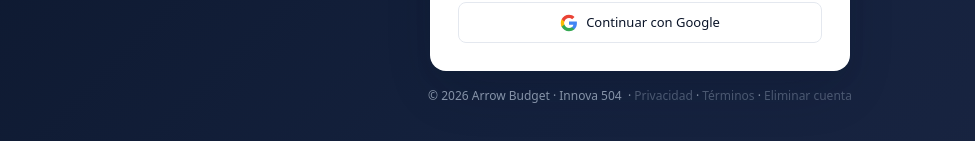
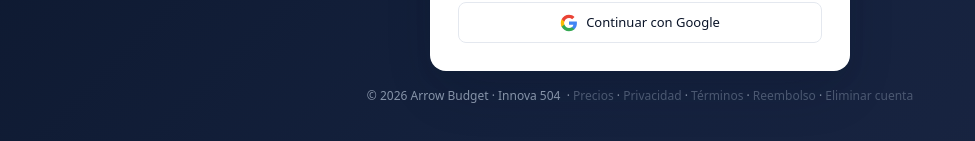
Before and after one commit to martinezsamuel9-oss/ArrowBudget, a React (Vite) app in the folder frontend/: page /login in a window 1280 px wide. Shown: the part 607-748 px from the top of the page, without its empty margins (0-975 px from the left). Built offline with nearby package versions, Linux system fonts and the light colour scheme; no server answers.

Commit message:
feat: agregar Precios y Reembolso al footer del login

```diff
--- a/frontend/src/pages/LoginPage.jsx
+++ b/frontend/src/pages/LoginPage.jsx
@@ -357,9 +357,13 @@ export default function LoginPage() {
       {/* Footer */}
       <div style={{ textAlign: 'center', padding: '16px 24px', fontSize: 12, color: 'var(--c-text-3)' }}>
         &copy; {new Date().getFullYear()} Arrow Budget · Innova 504 &nbsp;·&nbsp;
+        <a href="/planes" target="_blank" style={{ color: 'var(--c-text-2)', textDecoration: 'none' }}>Precios</a>
+        &nbsp;·&nbsp;
         <a href="/privacidad.html" target="_blank" style={{ color: 'var(--c-text-2)', textDecoration: 'none' }}>Privacidad</a>
         &nbsp;·&nbsp;
         <a href="/terminos.html" target="_blank" style={{ color: 'var(--c-text-2)', textDecoration: 'none' }}>Términos</a>
+        &nbsp;·&nbsp;
+        <a href="/reembolso.html" target="_blank" style={{ color: 'var(--c-text-2)', textDecoration: 'none' }}>Reembolso</a>
         &nbsp;·&nbsp;
         <a href="/eliminar-cuenta.html" target="_blank" style={{ color: 'var(--c-text-2)', textDecoration: 'none' }}>Eliminar cuenta</a>
       </div>
```
